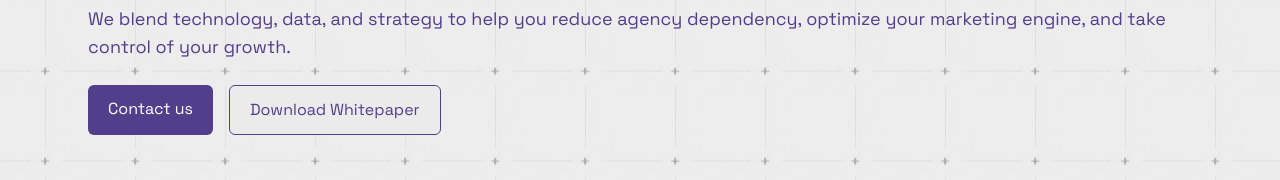
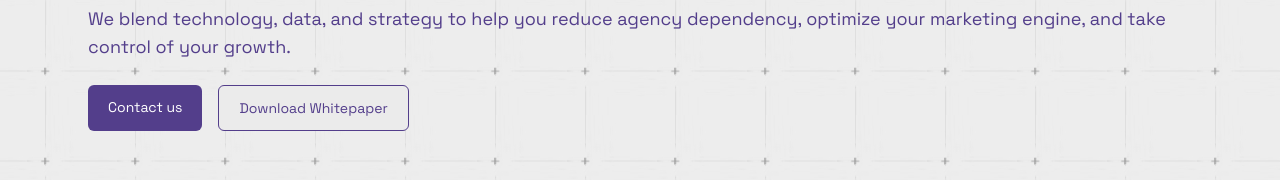
Before and after one commit to Scathak/businesscard, a React (Vite) app: page / in a window 1280 px wide. Shown: the part 549-729 px from the top of the page. Built offline with nearby package versions, Linux system fonts and the light colour scheme; the HTML template or start-up script is replaced by a standard one.

Commit message:
reduced the text size on teh buttons Contact us and download whitepaper

```diff
--- a/src/components/Hero.jsx
+++ b/src/components/Hero.jsx
@@ -27,11 +27,11 @@ export const Hero = () => (
           <div className="mt-6 flex gap-4 will-change-auto">
             <a
               href="#contact"
-              className="px-5 py-3 bg-[#533E8B] text-white rounded-md"
+              className="px-5 py-3 bg-[#533E8B] text-white rounded-md text-sm"
             >
               Contact us
             </a>
-            <a href="#blog" className="px-5 py-3 border rounded-md bg-[#EBEBEB]">
+            <a href="#blog" className="px-5 py-3 border rounded-md bg-[#EBEBEB] text-sm">
               Download Whitepaper
             </a>
           </div>
```
